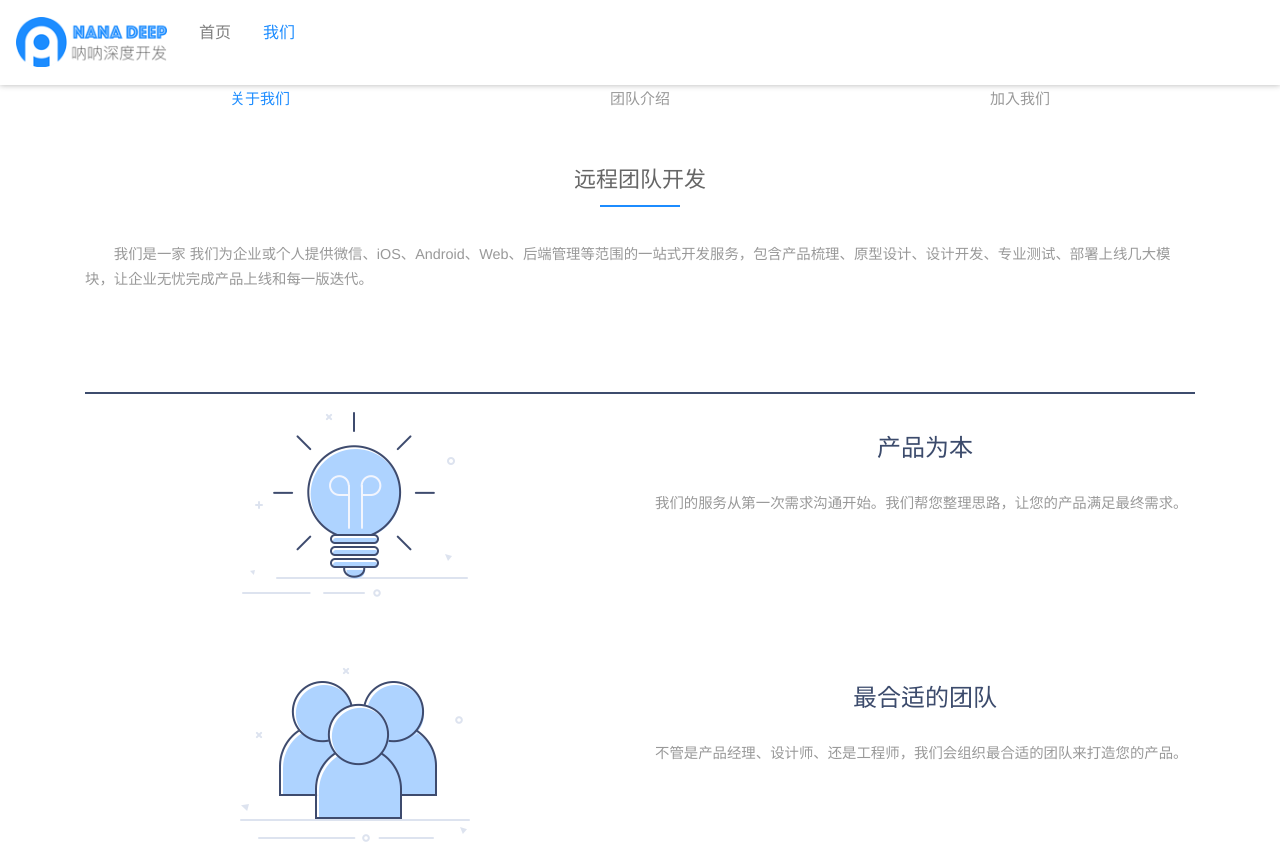
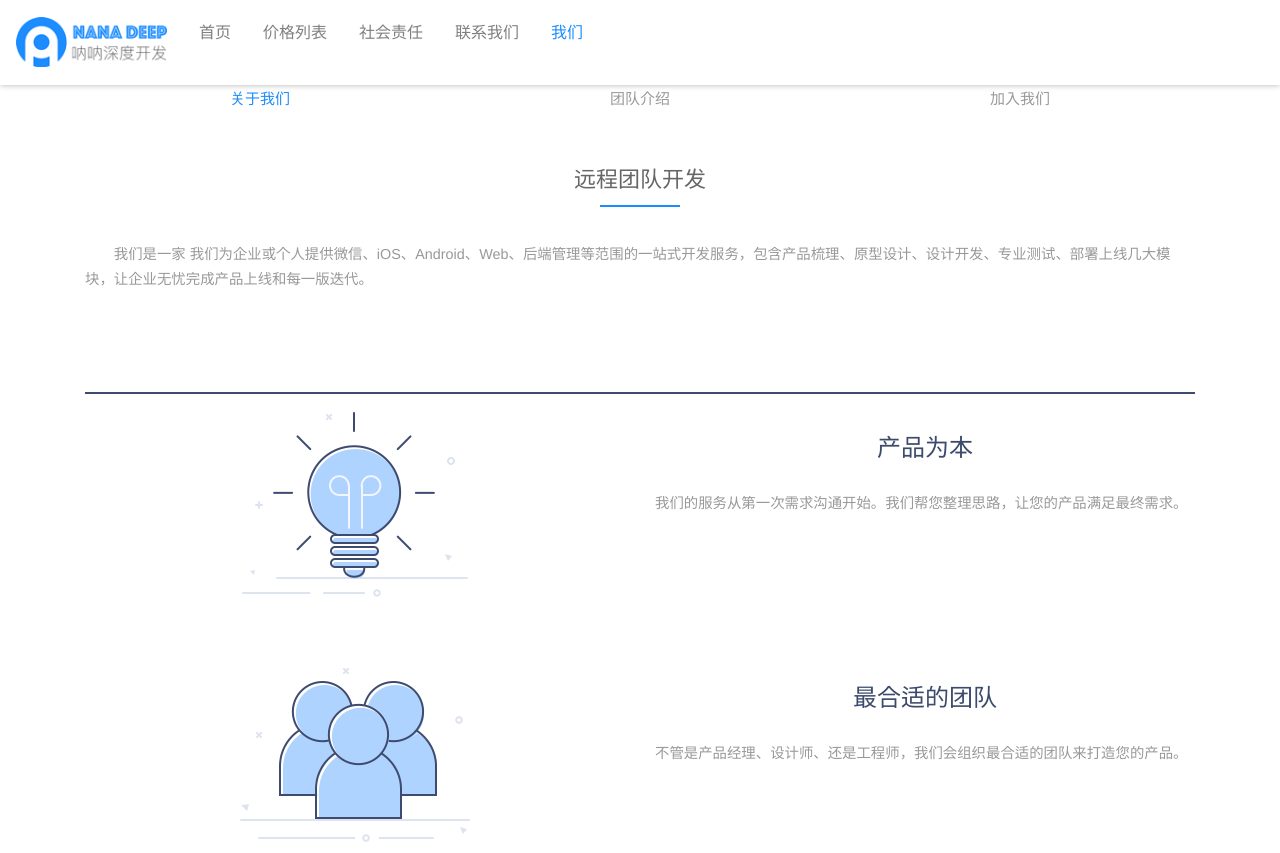
Before and after one commit to frank-young/nanadeep, a website: page src/about.html in a window 1280 px wide. Shown: the top 853 px of the page. Drawn offline with nearby package versions, Linux system fonts and the light colour scheme; some packages are replaced by stand-ins of ours; files that its build step writes are made by us from their sources; a script that the page names is missing.

Commit message:
nav edit

```diff
--- a/src/about.html
+++ b/src/about.html
@@ -19,6 +19,15 @@
             <ul class="navbar-nav mr-auto">
                 <li class="nav-item ">
                     <a class="nav-link" href="index.html">首页 <span class="sr-only">(current)</span></a>
+                </li>
+                <li class="nav-item">
+                    <a class="nav-link" href="index.html#price">价格列表</a>
+                </li>
+                <li class="nav-item">
+                    <a class="nav-link" href="index.html#duty">社会责任</a>
+                </li>
+                <li class="nav-item">
+                    <a class="nav-link" href="index.html#contact">联系我们</a>
                 </li>
                 <li class="nav-item active">
                     <a class="nav-link" href="about.html">我们</a>
```
